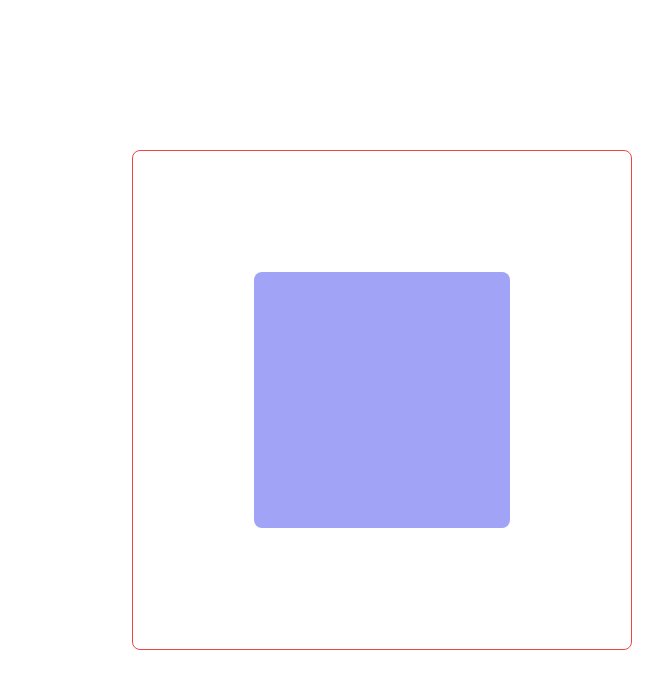
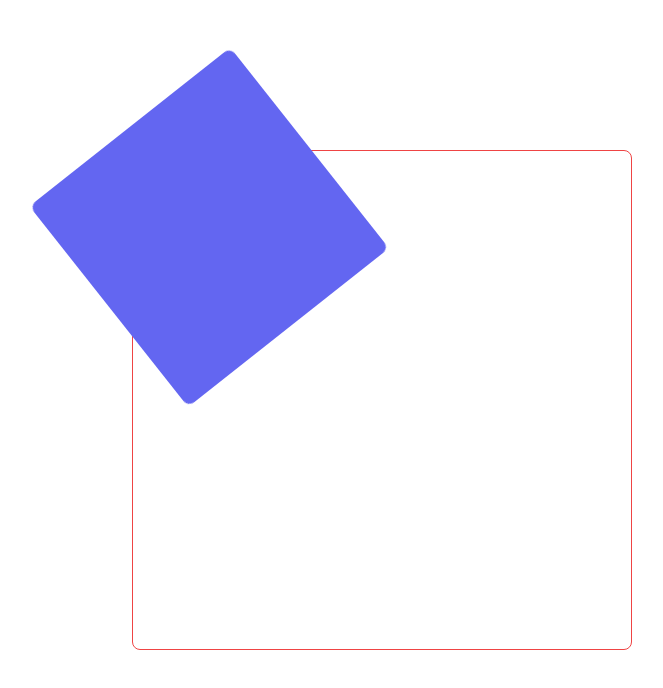
Before and after one commit to AM-Raju/frontend-missions, a React (Vite) app in the folder 00. Mission 6/Module_F7/frammer-motion/: page / in a window 1280 px wide. Shown: the top 688 px of the page, without its empty margins (258-921 px from the left). Built offline with nearby package versions, Linux system fonts and the light colour scheme.

Commit message:
Module F7.5 done

```diff
--- a/00. Mission 6/Module_F7/frammer-motion/src/main.tsx
+++ b/00. Mission 6/Module_F7/frammer-motion/src/main.tsx
@@ -5,12 +5,14 @@ import "./index.css";
 import VariantAndStagger from "./pages/VariantAndStagger.tsx";
 import Gesture from "./pages/Gesture.tsx";
 import GestureDrug from "./pages/GestureDrug.tsx";
+import KeyframeAnimation from "./pages/KeyframeAnimation.tsx";
 
 ReactDOM.createRoot(document.getElementById("root")!).render(
   <React.StrictMode>
     {/* <MotionElement></MotionElement> */}
     {/* <VariantAndStagger></VariantAndStagger> */}
     {/* <Gesture></Gesture> */}
-    <GestureDrug></GestureDrug>
+    {/* <GestureDrug></GestureDrug> */}
+    <KeyframeAnimation></KeyframeAnimation>
   </React.StrictMode>
 );
--- /dev/null
+++ b/00. Mission 6/Module_F7/frammer-motion/src/pages/KeyframeAnimation.tsx
@@ -0,0 +1,39 @@
+import { motion } from "framer-motion";
+
+const parent = {
+  hidden: { opacity: 0, x: 0, y: 0 },
+  visible: {
+    x: [0, 300, -300, 0],
+    y: [0, 300, -300, 0],
+    rotate: [0, 300, -300, 0],
+    opacity: 1,
+    transition: {
+      ease: "linear",
+      repeat: Infinity,
+      duration: 5,
+      opacity: {
+        duration: 0.5,
+      },
+      rotate: {
+        repeat: Infinity,
+        delay: 0.2,
+      },
+    },
+  },
+};
+const KeyframeAnimation = () => {
+  return (
+    <div className="flex justify-center items-center h-screen">
+      <div className="border border-red-500 size-[500px] rounded-lg flex items-center justify-center">
+        <motion.div
+          className="size-64 bg-indigo-500 rounded-lg flex flex-wrap gap-5 p-5 justify-center items-center"
+          variants={parent}
+          initial="hidden"
+          animate="visible"
+        ></motion.div>
+      </div>
+    </div>
+  );
+};
+
+export default KeyframeAnimation;
```
